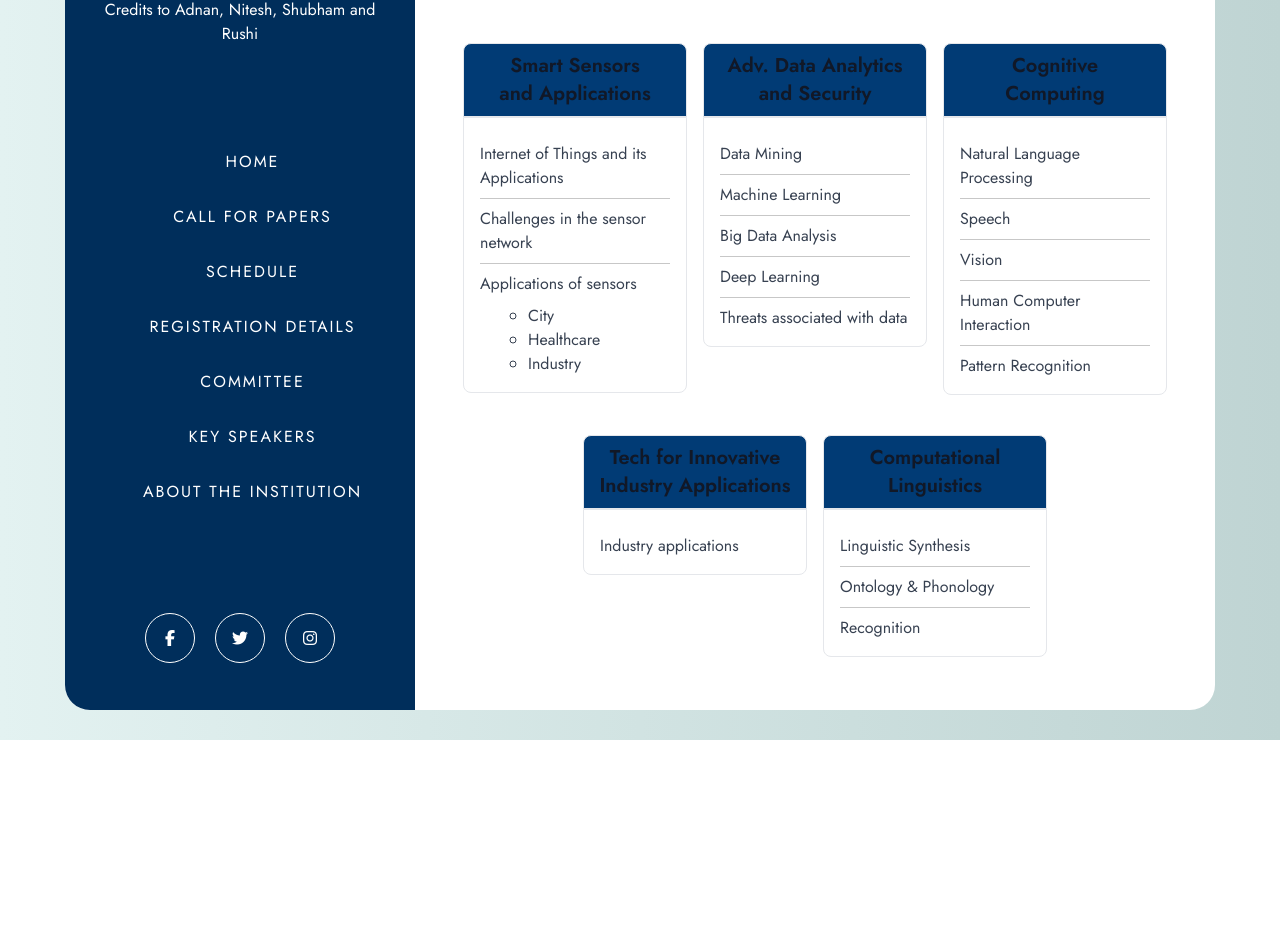
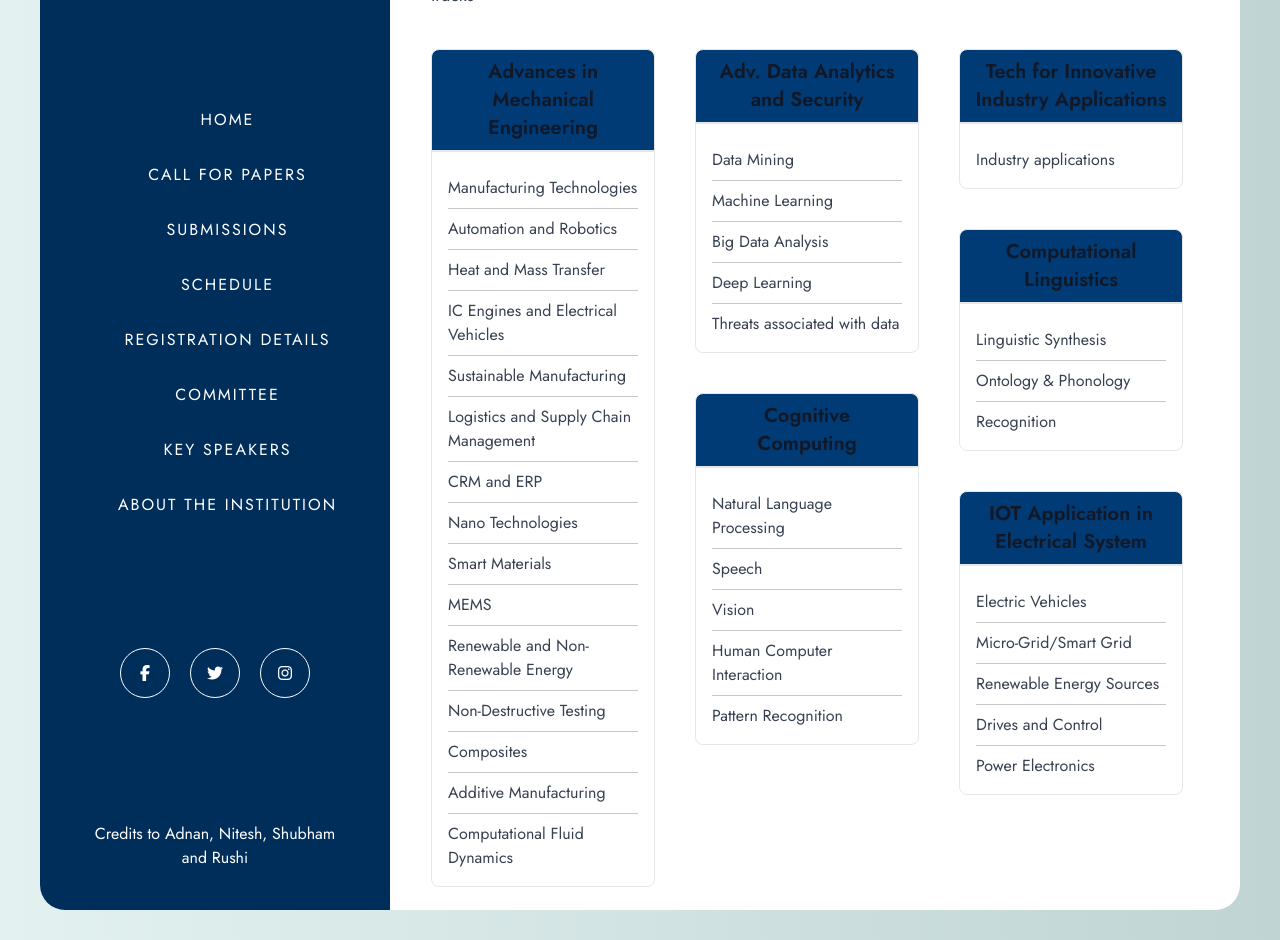
Before and after one commit to sigmaducc/ltce, a React (Vite) app: page /call-for-papers in a window 1280 px wide. Shown: the part 320-1260 px from the top of the page. Before the commit the page ends 1060 px from the top, so only its background shows below. Built offline with nearby package versions, Linux system fonts and the light colour scheme.

Commit message:
Final changes for ltce-ICRMIR-23 website

```diff
--- a/src/App.css
+++ b/src/App.css
@@ -17,9 +17,9 @@ body {
 
 .wrapper_inner {
   position: relative;
-  max-width: 1150px;
+  max-width: 1200px;
   width: 100%;
-  height: 1000px;
+  height: 1200px;
   background: #fff;
   margin: 30px auto;
   border-radius: 25px;
@@ -125,7 +125,7 @@ body {
 }
 
 .main_container .top_bar {
-  height: 60px;
+  /* height: 60px; */
   background: #425c5a;
   border-top-right-radius: 25px;
   padding: 15px 25px;
--- a/src/components/Committee/Organizing_Committee.jsx
+++ b/src/components/Committee/Organizing_Committee.jsx
@@ -68,7 +68,6 @@ function Organizing_Committee() {
           <div>
             Vice Principal, Lokmanya Tilak College of Engineering, Navi Mumbai
           </div>
-          <div>Member of BoS, Computer Engineering, University of Mumbai</div>
         </div>
       </div>
 
--- a/src/components/Content.jsx
+++ b/src/components/Content.jsx
@@ -1,4 +1,4 @@
-import React, { useEffect } from "react";
+import React from "react";
 import {
   Home,
   About,
@@ -7,8 +7,9 @@ import {
   Schedule,
   Speaker,
   Call_for_Papers,
+  Submissions,
 } from "../pages";
-import { Routes, Route } from "react-router-dom";
+import { Routes, Route, Navigate } from "react-router-dom";
 import "../App.css";
 
 function Content() {
@@ -31,11 +32,14 @@ function Content() {
         </div>
         <div className="logo">
           ICRMIR - <span>23</span>
+          {/* 1ST INTERNATIONAL CONFERENCE ON RECENT TRENDS IN MULTIDISCIPLINARY
+          RESEARCH AND INNOVATION - <span>ICRMIR-23</span> */}
         </div>
       </div>
       <div className="content" onClick={BackDropListener}>
         <Routes>
-          <Route path="/" exact element={<Home />} />
+          <Route path="/" exact element={<Navigate to="/home" />} />
+          <Route path="/home" element={<Home />} />
           <Route path="/about" exact element={<About />} />
           <Route
             path="/registration-details"
@@ -46,6 +50,7 @@ function Content() {
           <Route path="/speaker" exact element={<Speaker />} />
           <Route path="/committee" exact element={<Committee />} />
           <Route path="/call-for-papers" exact element={<Call_for_Papers />} />
+          <Route path="/submissions" exact element={<Submissions />} />
         </Routes>
       </div>
     </div>
--- a/src/components/Page.jsx
+++ b/src/components/Page.jsx
@@ -1,5 +1,4 @@
 import React from "react";
-import { Link } from "react-router-dom";
 import { Content } from "./index";
 import "../App.css";
 
@@ -18,13 +17,11 @@ function Page() {
                 />
               </div>
               <p className="title">Lokmanya Tilak College of Engineering</p>
-              <p className="mt-4 text-base text-white font-medium">
-                Credits to Adnan, Nitesh, Shubham and Rushi
-              </p>
             </div>
             <ul className="menu">
-              <NavLink name="Home" route="" />
+              <NavLink name="Home" route="home" />
               <NavLink name="Call for Papers" route="call-for-papers" />
+              <NavLink name="Submissions" route="submissions" />
               <NavLink name="Schedule" route="schedule" />
               <NavLink
                 name="Registration Details "
@@ -48,6 +45,9 @@ function Page() {
                 icon="fab fa-instagram"
               />
             </ul>
+            <p className="mt-4 text-base text-white font-medium text-center mb-10 px-10">
+              Credits to Adnan, Nitesh, Shubham and Rushi
+            </p>
           </div>
         </div>
         <Content />
@@ -64,9 +64,9 @@ function NavLink({ name, route }) {
   }
   return (
     <li onClick={BackDropListener}>
-      <Link to={route}>
+      <a href={route}>
         <span className="text">{name}</span>
-      </Link>
+      </a>
     </li>
   );
 }
@@ -74,9 +74,9 @@ function NavLink({ name, route }) {
 function SocialLink({ link, icon }) {
   return (
     <li>
-      <Link to={link} target="_blank">
+      <a href={link} target="_blank">
         <i className={icon}></i>
-      </Link>
+      </a>
     </li>
   );
 }
--- a/src/pages/About.jsx
+++ b/src/pages/About.jsx
@@ -2,7 +2,7 @@ import React from "react";
 
 function About() {
   return (
-    <div className="p-4 text-gray-700 text-lg">
+    <div className="p-4 text-gray-700 text-lg h-full overflow-auto">
       <h1 className="text-5xl text-center pb-4 text-black">LTJSS</h1>
       <h3 className="text-2xl text-gray-800 pb-8 text-center">
         LTJSS - An Immortal Philosophy
--- a/src/pages/Call_for_Papers.jsx
+++ b/src/pages/Call_for_Papers.jsx
@@ -2,7 +2,7 @@ import React from "react";
 import "./index.css";
 function Call_for_Papers() {
   return (
-    <div className="p-4 text-gray-700 text-xl">
+    <div className="p-4 text-gray-700 text-lg h-full overflow-hidden">
       <h1 className="text-4xl text-center pb-10 text-black">Call for Papers</h1>{" "}
       <div className="pb-10">
         Authors are cordially invited to contribute their original and
@@ -11,33 +11,44 @@ function Call_for_Papers() {
         Contributions are solicited through online submission platform on the
         following (but not limited to) tracks –
       </div>
-      <div className="flex flex-col md: items-center">
-        <div className="flex flex-col md:flex-row justify-between">
+      <div className="flex flex-col items-center md:flex-row md:items-start justify-between">
         <div className="w-72 mr-4 md:w-56 md: pb-10">
           <div className="p-2 border text-center rounded-t-lg text-xl text-gray-900 bg-[#013b75] font-bold text-[#f7c653]">
-              <div>Smart Sensors </div>
-              <div>and Applications</div>
+            <div>Advances in Mechanical Engineering</div>
           </div>
           <div className="pt-4 pb-2 px-4 border rounded-b-lg text-base">
-              <div className="py-2">
-                Internet of Things and its Applications
-              </div>
+            <div className="py-2">Manufacturing Technologies</div>
             <div className="line" />
-              <div className="py-2">Challenges in the sensor network</div>
+            <div className="py-2">Automation and Robotics</div>
             <div className="line" />
-              <div className="py-2">
-                Applications of sensors
-                <div>
-                  <ul className="subtrack text-base pl-12 pt-2">
-                    <li>City</li>
-                    <li>Healthcare</li>
-                    <li>Industry</li>
-                  </ul>
+            <div className="py-2">Heat and Mass Transfer</div>
+            <div className="line" />
+            <div className="py-2">IC Engines and Electrical Vehicles</div>
+            <div className="line" />
+            <div className="py-2">Sustainable Manufacturing</div>
+            <div className="line" />
+            <div className="py-2">Logistics and Supply Chain Management</div>
+            <div className="line" />
+            <div className="py-2">CRM and ERP</div>
+            <div className="line" />
+            <div className="py-2">Nano Technologies</div>
+            <div className="line" />
+            <div className="py-2">Smart Materials</div>
+            <div className="line" />
+            <div className="py-2">MEMS</div>
+            <div className="line" />
+            <div className="py-2">Renewable and Non-Renewable Energy</div>
+            <div className="line" />
+            <div className="py-2">Non-Destructive Testing</div>
+            <div className="line" />
+            <div className="py-2">Composites</div>
+            <div className="line" />
+            <div className="py-2">Additive Manufacturing</div>
+            <div className="line" />
+            <div className="py-2">Computational Fluid Dynamics</div>
           </div>
         </div>
-            </div>
-          </div>
-
+        <div className="flex flex-col md:flex-col justify-start">
           <div className="w-72 mr-4 md:w-56 md: pb-10">
             <div className="p-2 border text-center rounded-t-lg text-xl text-gray-900 bg-[#013b75] font-bold text-[#f7c653]">
               <div>Adv. Data Analytics</div>
@@ -75,7 +86,7 @@ function Call_for_Papers() {
           </div>
         </div>
 
-        <div className="flex flex-col justify-evenly md:flex-row ">
+        <div className="flex flex-col justify-start md:flex-col ">
           <div className="w-72 mr-4 md:w-56 md: pb-10">
             <div className="p-2 border text-center rounded-t-lg text-xl text-gray-900 bg-[#013b75] font-bold text-[#f7c653]">
               <div>Tech for Innovative </div>
@@ -86,7 +97,7 @@ function Call_for_Papers() {
             </div>
           </div>
 
-          <div className="w-72 md:w-56">
+          <div className="w-72 md:w-56 pb-10">
             <div className="p-2 border text-center rounded-t-lg text-xl text-gray-900 bg-[#013b75] font-bold text-[#f7c653]">
               <div>Computational</div>
               <div>Linguistics</div>
@@ -99,6 +110,23 @@ function Call_for_Papers() {
               <div className="py-2">Recognition</div>
             </div>
           </div>
+
+          <div className="w-72 md:w-56">
+            <div className="p-2 border text-center rounded-t-lg text-xl text-gray-900 bg-[#013b75] font-bold text-[#f7c653]">
+              <div>IOT Application in Electrical System</div>
+            </div>
+            <div className="pt-4 pb-2 px-4 border rounded-b-lg text-base">
+              <div className="py-2">Electric Vehicles</div>
+              <div className="line" />
+              <div className="py-2">Micro-Grid/Smart Grid</div>
+              <div className="line" />
+              <div className="py-2">Renewable Energy Sources</div>
+              <div className="line" />
+              <div className="py-2">Drives and Control</div>
+              <div className="line" />
+              <div className="py-2">Power Electronics</div>
+            </div>
+          </div>
         </div>
       </div>
     </div>
--- a/src/pages/Committee.jsx
+++ b/src/pages/Committee.jsx
@@ -14,7 +14,7 @@ import {
 import "./index.css";
 function Committee() {
   return (
-    <div className="p-4 text-gray-700 text-lg">
+    <div className="p-4 text-gray-700 text-lg h-full overflow-auto">
       <h1 className="text-5xl text-center pb-12 text-gray-800">
         Advisory Committee
       </h1>
--- a/src/pages/Home.jsx
+++ b/src/pages/Home.jsx
@@ -12,11 +12,11 @@ function Home() {
       <p>
         ICRMIR 2023 is the First International conference on Multidisciplinary
         Research and Innovation organized by Lokmanya Tilak College of
-        Engineering .It will be held on &nbsp;&nbsp;&nbsp;&nbsp;&nbsp;&nbsp; <b>17th-18th March 2023</b>. The primary goal
-        of ICRMIR 2023 is to provide a forum for researchers, academicians, and
-        industry professionals from around the world to present their research
-        which will help in creation of the innovation which will ultimately
-        benefit the society as a whole.
+        Engineering .It will be held on <b>17th-18th March 2023</b>. The primary
+        goal of ICRMIR 2023 is to provide a forum for researchers, academicians,
+        and industry professionals from around the world to present their
+        research which will help in creation of the innovation which will
+        ultimately benefit the society as a whole.
       </p>
       <br />
       <p>
--- /dev/null
+++ b/src/pages/Submissions.jsx
@@ -0,0 +1,68 @@
+import React from "react";
+
+function Submissions() {
+  return (
+    <div className="p-4 text-gray-700 text-lg">
+      <h1 className="text-4xl text-center pb-8 text-black">Submissions</h1>
+      <br />
+      <p className="text-2xl font-semibold text-center">
+        Guidelines for Authors
+      </p>
+      <br />
+      <br />
+      <p>
+        Below are some useful instructions to assist the authors to submit their
+        papers for ICRMIR-2023:
+      </p>
+      <br />
+      <div>
+        <p className="text-base font-semibold">
+          ORIGINALITY OF SUBMITTED PAPERS:
+        </p>
+        <p>
+          Papers submitted to ICRMIR 2023 shall contain original work by the
+          author(s) that have not been published or submitted for publication
+          elsewhere. The ICRMIR -23 anti- plagiarism policy is applicable to all
+          submissions. The author(s) are solely responsible for any plagiarized
+          submission.
+        </p>
+      </div>
+      <br />
+      <div>
+        <span className="text-base font-semibold">PAPER SUBMISSION:</span>
+        <p>
+          All papers are required to be prepared and submitted in the ICRMIR 23
+          conference format of A4 size in English. Papers must be 4-6 pages in
+          length, including texts, Figures, photographs and references. The
+          first page must include the title of the paper, author(s),
+          affiliations, address and text.
+        </p>
+      </div>
+      <br />
+      <div>
+        <span className="text-base font-semibold">PAPER TEMPLATE:</span>
+        <br />
+        <br />
+
+        <div className="flex flex-row items-center justify-center cursor-pointer">
+          <i className="fas fa-arrow-down text-blue-700"></i>
+          <a
+            href="https://cdn.discordapp.com/attachments/763396882793758731/1026229709610160229/IEEE_conference-template-a4.docx"
+            download="IEEE_Conference_Template_A4"
+          >
+            <p className=" text-blue-700 text-center pl-2">
+              Template for Word A4 Format
+            </p>
+          </a>
+        </div>
+      </div>
+
+      <p className="text-sm text-center text-gray-600">
+        All paper must be mailed in the PDF format only to the following
+        <br /> Email: <b>icrmir2023@ltce.in</b>
+      </p>
+    </div>
+  );
+}
+
+export default Submissions;
--- a/src/pages/index.js
+++ b/src/pages/index.js
@@ -5,3 +5,4 @@ export { default as Registration_Details } from "./Registration_Details";
 export { default as Schedule } from "./Schedule";
 export { default as Speaker } from "./Speaker";
 export { default as About } from "./About";
+export { default as Submissions } from "./Submissions";
```
Lines whose indentation alone changed are shown as unchanged.
